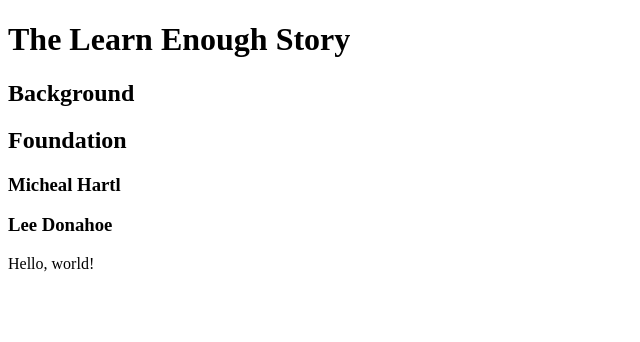
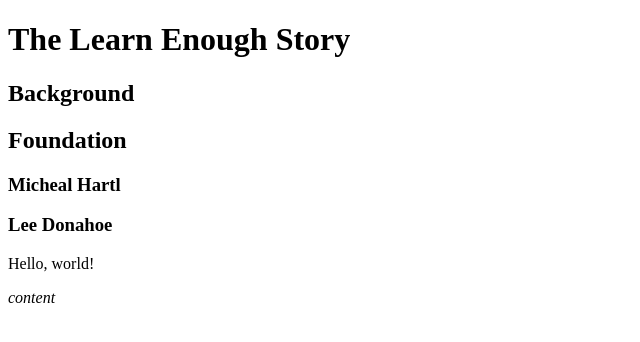
Before and after one commit to bearfighting/sample_website, a plain HTML site: page index.html in a window 1280 px wide. Shown: the full height of the page, 0-640 px from the left. Drawn offline with Linux system fonts and the light colour scheme.

Commit message:
add the em tags

```diff
--- a/index.html
+++ b/index.html
@@ -11,5 +11,6 @@
         <h3>Micheal Hartl</h3>
         <h3>Lee Donahoe</h3>
         <p>Hello, world!</p>
+        <p><em>content</em></p>
     </body>
 </html>
```
